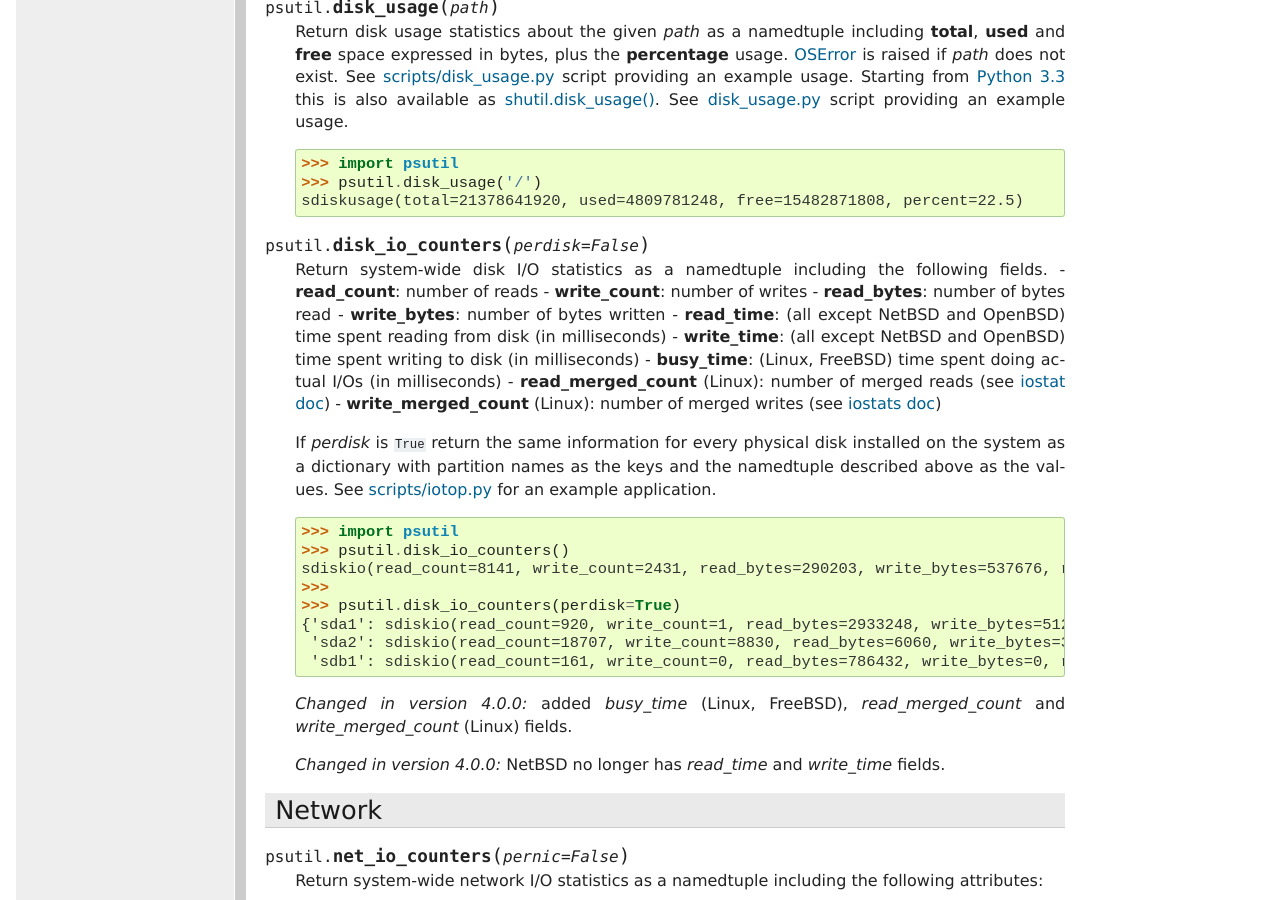
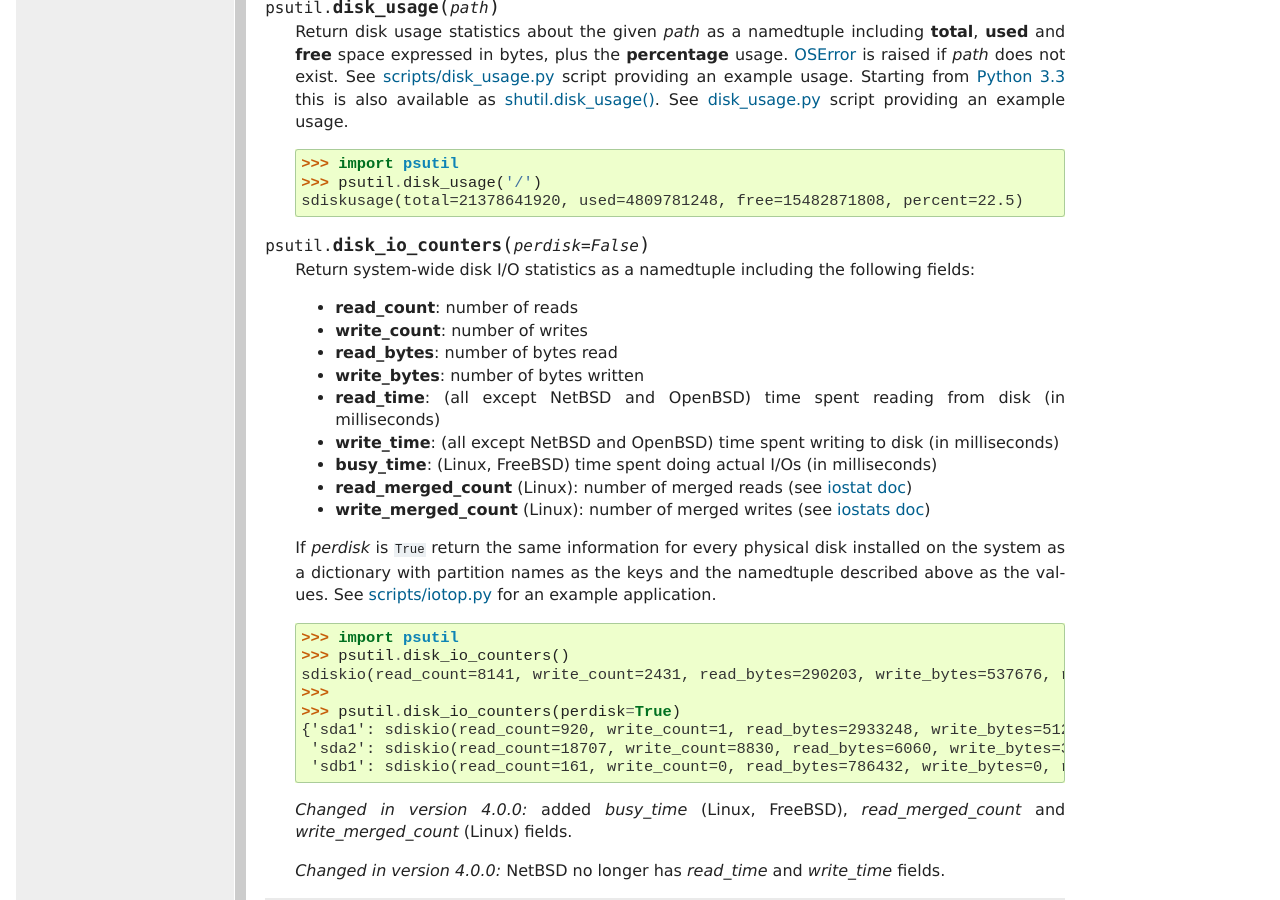
Before and after one commit to giampaolo/psutil, a Sphinx documentation site: the page built from docs/index.rst, in a window 1280 px wide and 900 px high, scrolled down 4088 px. Built offline with Sphinx 7.4.7, drawn with Linux system fonts in a browser that asks for light colours; formulas are drawn with MathJax 3.

Commit message:
update doc

```diff
--- a/docs/index.rst
+++ b/docs/index.rst
@@ -266,16 +266,22 @@
 .. function:: disk_io_counters(perdisk=False)
 
   Return system-wide disk I/O statistics as a namedtuple including the
-  following fields.
+  following fields:
+
   - **read_count**: number of reads
   - **write_count**: number of writes
   - **read_bytes**: number of bytes read
   - **write_bytes**: number of bytes written
-  - **read_time**: (all except NetBSD and OpenBSD) time spent reading from disk (in milliseconds)
-  - **write_time**: (all except NetBSD and OpenBSD) time spent writing to disk (in milliseconds)
-  - **busy_time**: (Linux, FreeBSD) time spent doing actual I/Os (in milliseconds)
-  - **read_merged_count** (Linux): number of merged reads (see `iostat doc <https://www.kernel.org/doc/Documentation/iostats.txt>`__)
-  - **write_merged_count** (Linux): number of merged writes (see `iostats doc <https://www.kernel.org/doc/Documentation/iostats.txt>`__)
+  - **read_time**: (all except NetBSD and OpenBSD) time spent reading from
+    disk (in milliseconds)
+  - **write_time**: (all except NetBSD and OpenBSD) time spent writing to disk
+    (in milliseconds)
+  - **busy_time**: (Linux, FreeBSD) time spent doing actual I/Os (in
+    milliseconds)
+  - **read_merged_count** (Linux): number of merged reads
+    (see `iostat doc <https://www.kernel.org/doc/Documentation/iostats.txt>`__)
+  - **write_merged_count** (Linux): number of merged writes
+    (see `iostats doc <https://www.kernel.org/doc/Documentation/iostats.txt>`__)
 
   If *perdisk* is ``True`` return the same information for every physical disk
   installed on the system as a dictionary with partition names as the keys and
```
